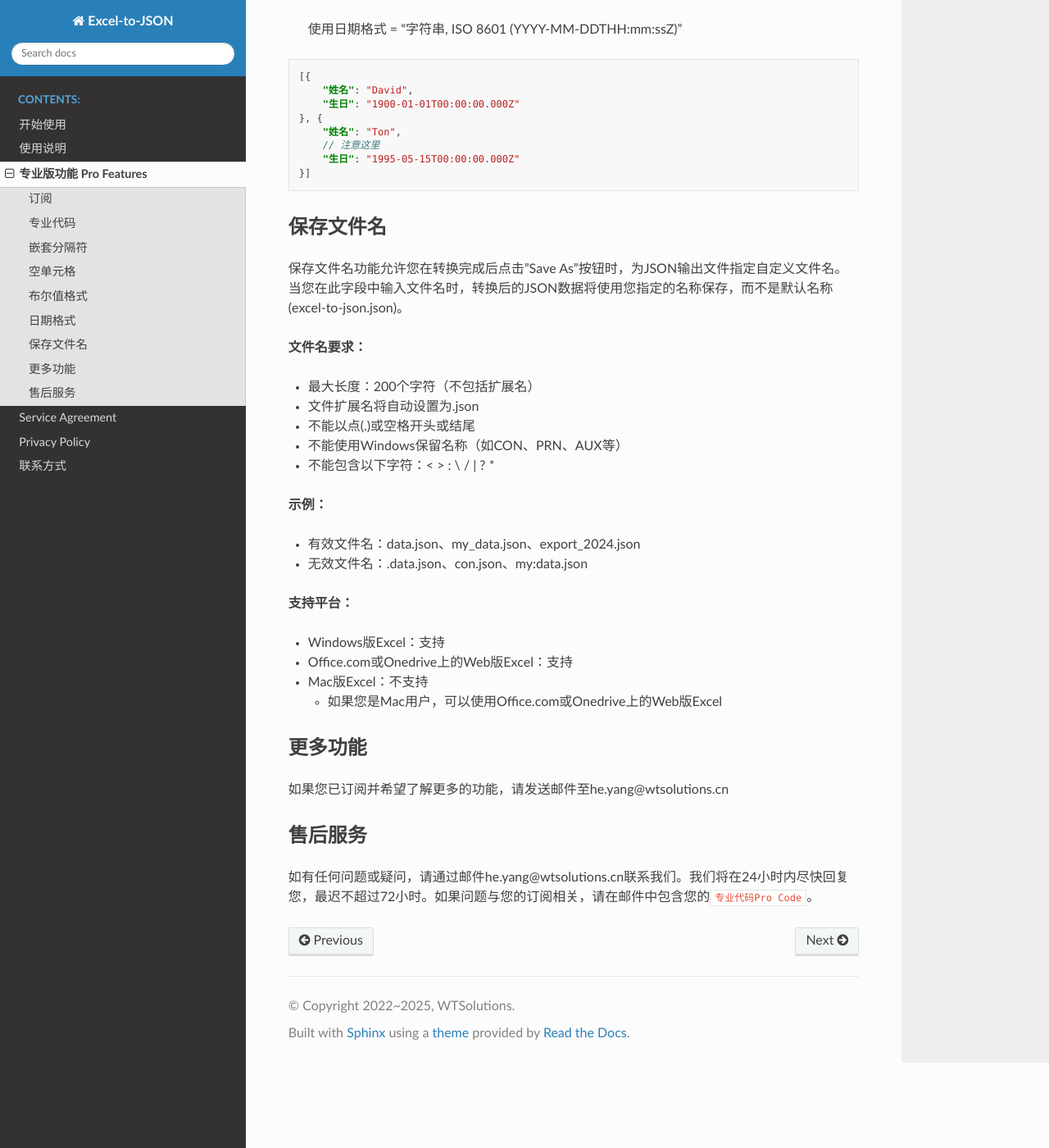
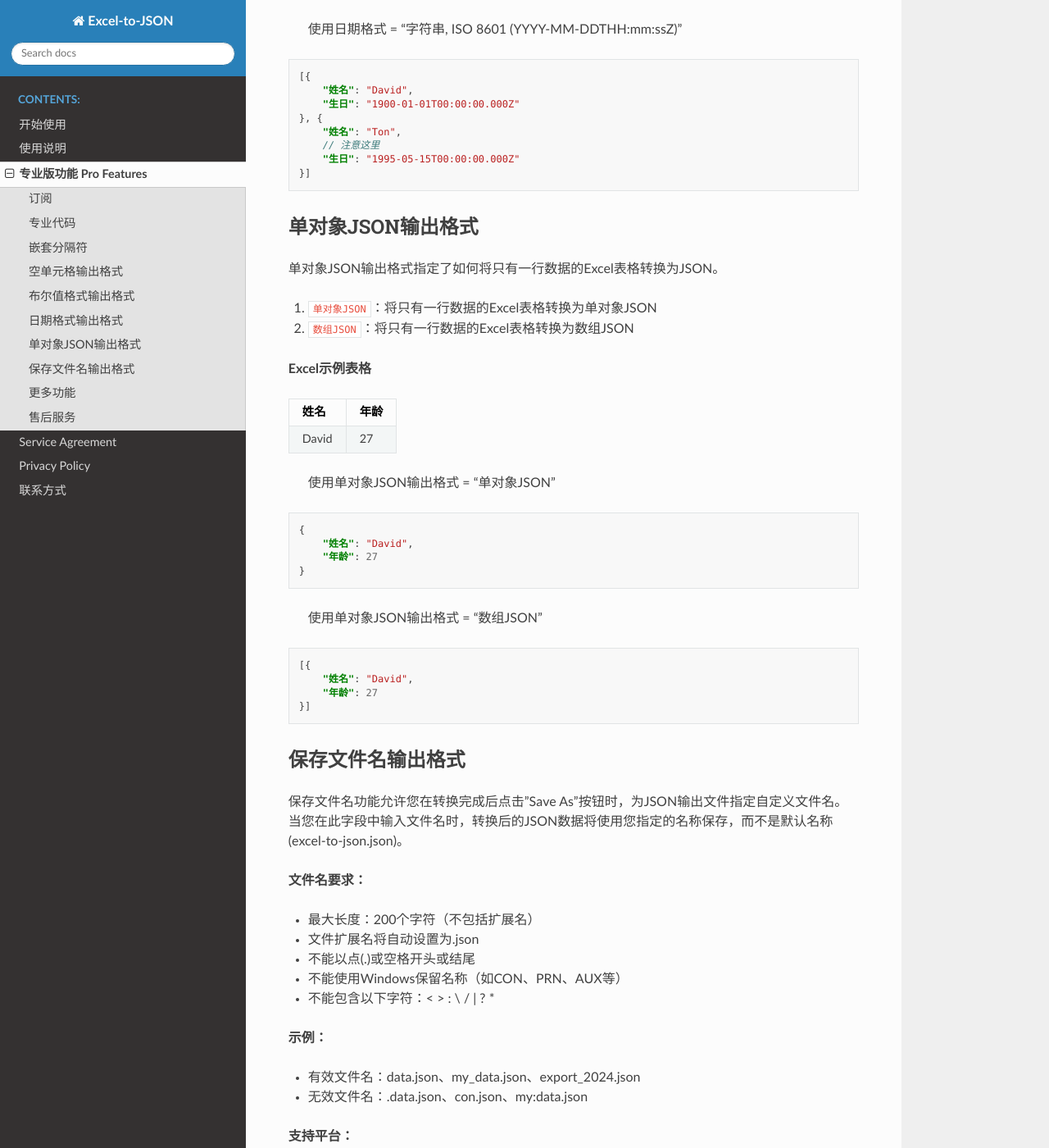
Before and after one commit to he-yang/Excel-to-JSON-zh-CN, a Sphinx documentation site: the page built from source/profeatures.md, in a window 1280 px wide and 1400 px high, scrolled down 5447 px. Shown: the whole window at 82% size. Built offline with Sphinx 7.4.7 and the Read the Docs theme 3.1.0, drawn with Linux system fonts in a browser that asks for light colours; some of the changed text lies outside the part shown.

Commit message:
upgrade to v2.3

````diff
--- a/source/conf.py
+++ b/source/conf.py
@@ -9,7 +9,7 @@
 project = 'Excel-to-JSON'
 copyright = '2022~2025, WTSolutions'
 author = 'WTSolutions'
-release = '2.1.1.0'
+release = '2.3.0.0'
 
 # -- General configuration ---------------------------------------------------
 # https://www.sphinx-doc.org/en/master/usage/configuration.html#general-configuration
--- a/source/profeatures.md
+++ b/source/profeatures.md
@@ -81,7 +81,7 @@ Excel-to-JSON插件提供了一系列专业版功能，这些功能仅对已订
     }
 }]
 ```
-## 空单元格
+## 空单元格输出格式
 
 空单元格选项提供了三种处理Excel中空单元格的方式：
 
@@ -135,7 +135,7 @@ Excel-to-JSON插件提供了一系列专业版功能，这些功能仅对已订
 }]
 ```
 
-## 布尔值格式
+## 布尔值格式输出格式
 
 布尔值格式指定了如何转换Excel中的布尔值：
 
@@ -191,7 +191,7 @@ Excel-to-JSON插件提供了一系列专业版功能，这些功能仅对已订
 }]
 ```
 
-## 日期格式
+## 日期格式输出格式
 
 日期格式指定了如何转换Excel中的日期值：
 
@@ -232,7 +232,39 @@ Excel-to-JSON插件提供了一系列专业版功能，这些功能仅对已订
     "生日": "1995-05-15T00:00:00.000Z"
 }]
 ```
-## 保存文件名
+
+## 单对象JSON输出格式
+
+单对象JSON输出格式指定了如何将只有一行数据的Excel表格转换为JSON。
+
+1. `单对象JSON`：将只有一行数据的Excel表格转换为单对象JSON
+2. `数组JSON`：将只有一行数据的Excel表格转换为数组JSON
+
+**Excel示例表格**
+
+|姓名|年龄|
+|---|---|
+|David|27|
+
+> 使用单对象JSON输出格式 = "单对象JSON"
+
+```json
+{
+    "姓名": "David",
+    "年龄": 27
+}
+```
+> 使用单对象JSON输出格式 = "数组JSON"
+```json
+[{
+    "姓名": "David",
+    "年龄": 27
+}]
+```
+
+
+
+## 保存文件名输出格式
 
 保存文件名功能允许您在转换完成后点击"Save As"按钮时，为JSON输出文件指定自定义文件名。当您在此字段中输入文件名时，转换后的JSON数据将使用您指定的名称保存，而不是默认名称(excel-to-json.json)。
 
--- a/source/usage.md
+++ b/source/usage.md
@@ -158,6 +158,7 @@ Excel-to-JSON为有效订阅用户提供专业功能：
 * **嵌套分隔符**：支持自定义嵌套JSON键的分隔符(/, _, .)
 * **空单元格处理**：空单元格的三种处理方式：空字符串""、JSON null或直接排除
 * **布尔值格式**：三种布尔值转换格式：JSON true/false、字符串"true"/"false"或数字1/0
+* **单对象json输出格式**：当只有一行数据时，是否输出为单对象JSON格式，或者输出为数组格式
 * **日期格式**：日期转换选项：自1990-01-01以来的天数或ISO 8601字符串格式
 * **另存为文件名**: 在使用Save As功能时，您可以自定义文件名
 
````
Also changed, not shown: other parts of source/usage.md (+1 -1 lines).
